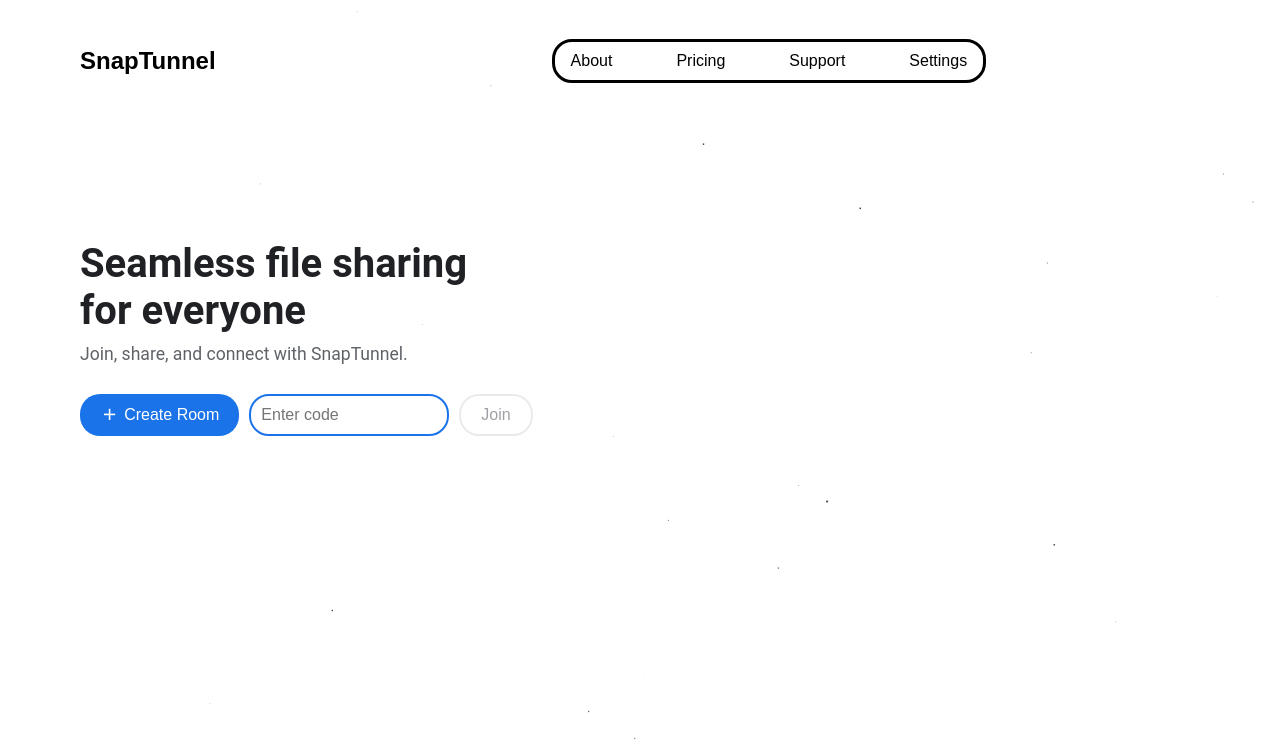
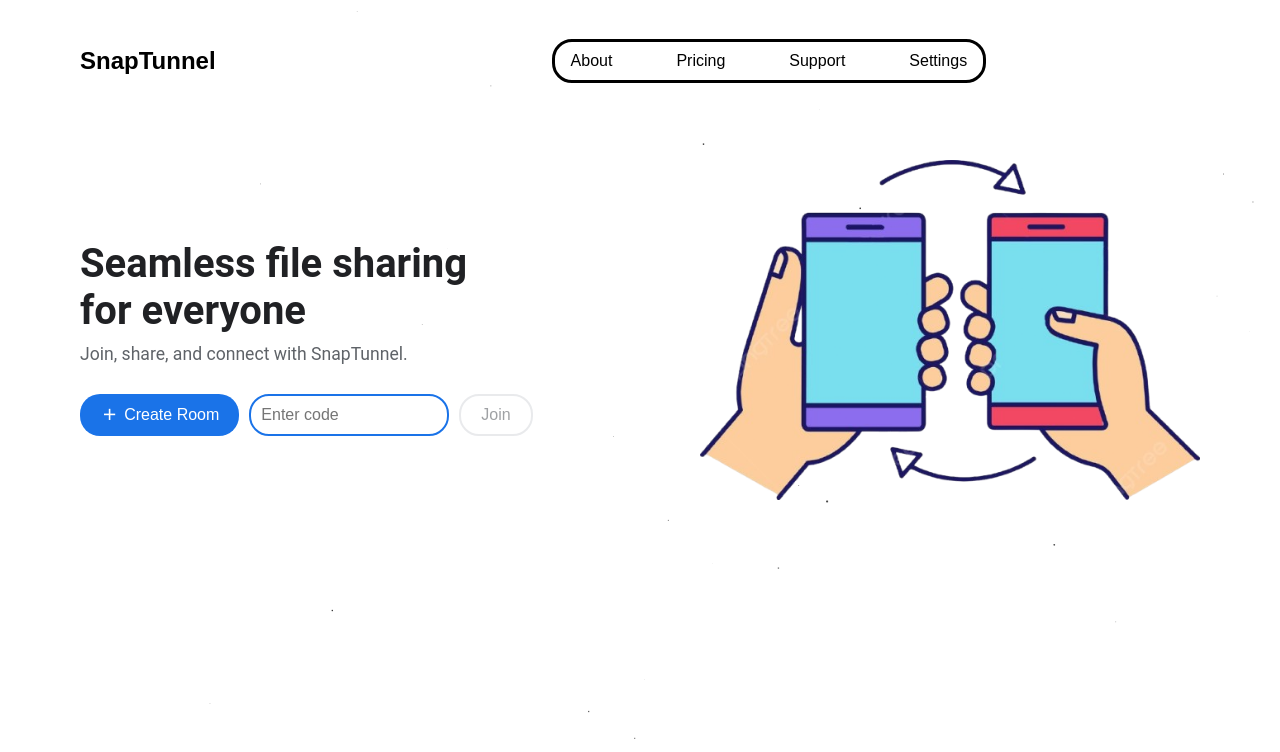
Before and after one commit to shashwat-deep/SnapTunnel, a React (Vite) app: page / in a window 1280 px wide. Shown: the top 752 px of the page. Built offline with nearby package versions, Linux system fonts and the light colour scheme.

Commit message:
image added to landing page

```diff
--- a/src/components/home/main.css
+++ b/src/components/home/main.css
@@ -219,7 +219,11 @@ input:focus {
 }
 
 .image_container {
+  display: flex;
   flex: 1;
+  margin: 5rem 5rem;
+  align-items: flex-start;
+  justify-content: center;
 }
 
 .material-symbols-outlined {
--- a/src/components/home/main.tsx
+++ b/src/components/home/main.tsx
@@ -95,7 +95,13 @@ const Main: React.FC = () => {
           </div>
         </div>
       </div>
-      <div className='image_container'></div>
+      <div className='image_container'>
+        <img
+        src='/mobile_data_transfer.png'
+        width={500}
+        alt='intro_image'
+        />
+      </div>
       <div className='footer'></div>
       <div className="starfield"></div>
     </div>
```
Also changed, not shown: public/mobile_data_transfer.png (added).
